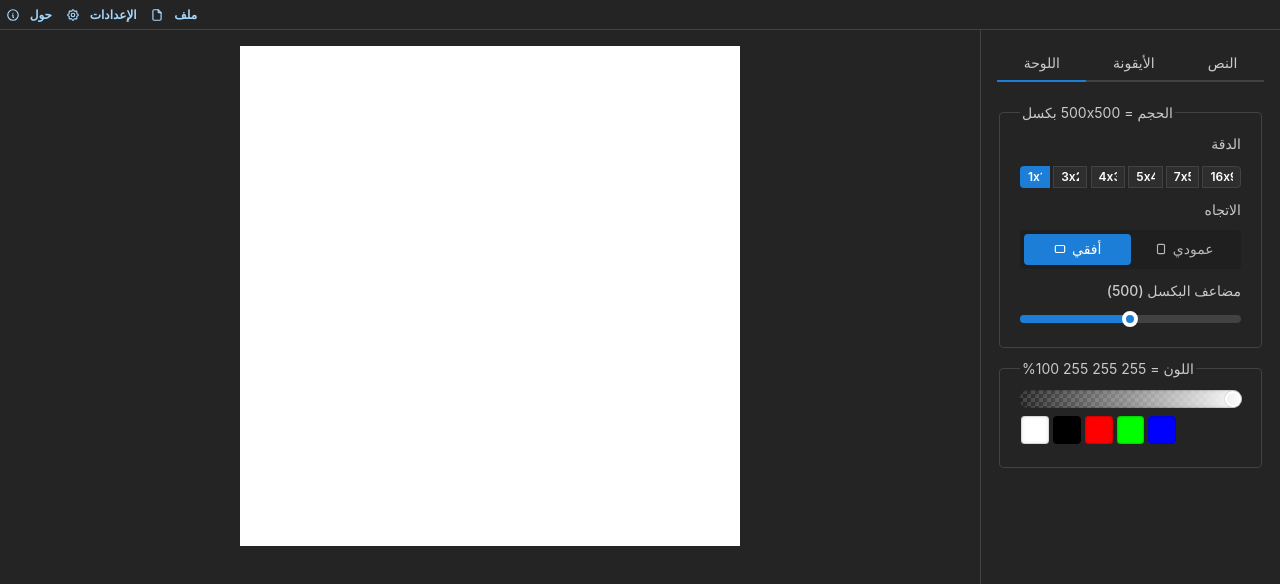
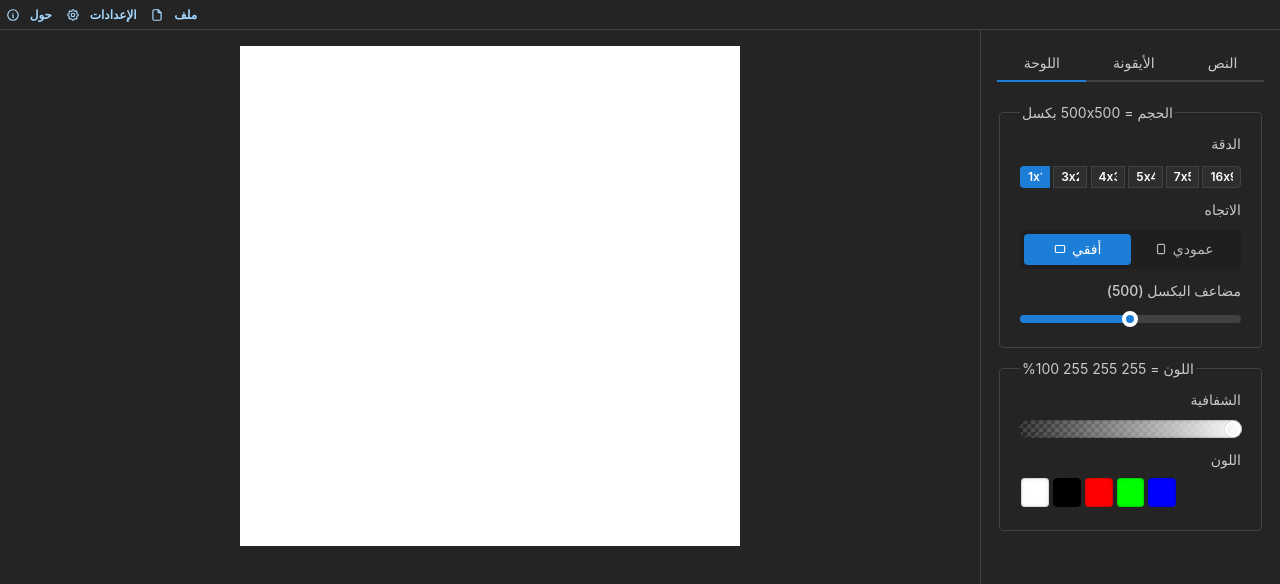
Before and after one commit to Shiaarak/Shiaarak, a React (Vite) app: page / in a window 1280 px wide. Shown: the top 584 px of the page. Built offline with nearby package versions, Linux system fonts and the light colour scheme.

Commit message:
Add text labels to Color selector

```diff
--- a/src/components/selectors/Color.tsx
+++ b/src/components/selectors/Color.tsx
@@ -1,6 +1,6 @@
 import { useContext, useEffect, useState } from 'react'
-import { ColorPicker, AlphaSlider, Fieldset } from '@mantine/core'
-import { LangContext, translate } from '../../settings'
+import { ColorPicker, AlphaSlider, Fieldset, Text, Space } from '@mantine/core'
+import { LangContext, textProps, translate } from '../../settings'
 
 export interface ColorSelProps extends ColorSelVarProps, ColorSelCallbackProps {}
 
@@ -60,10 +60,17 @@ export default function ColorSel({ colors: choices = ['#000000'], onChange }: Co
         }
       }}
     >
+      <Text {...textProps}>{translate('sel.color.transparency')}</Text>
+      <Space h="xs" />
       <AlphaSlider color={color} value={opacity} onChange={setOpacity} />
 
       {opacity > 0 && (
-        <ColorPicker fullWidth format="hex" value={color} withPicker={false} onChange={setColor} swatches={choices} />
+        <>
+          <Space h="sm" />
+
+          <Text {...textProps}>{translate('sel.color.color')}</Text>
+          <ColorPicker fullWidth format="hex" value={color} withPicker={false} onChange={setColor} swatches={choices} />
+        </>
       )}
     </Fieldset>
   )
--- a/src/langs/ar.json
+++ b/src/langs/ar.json
@@ -23,8 +23,10 @@
   "sel": {
     "color": {
       "legend": "اللون = ",
+      "color": "اللون",
       "rbga": "$1 $2 $3 $4%",
-      "transparent": "شفاف"
+      "transparent": "شفاف",
+      "transparency": "الشفافية"
     },
     "size": {
       "legend": "الحجم = $1x$2 بكسل",
--- a/src/langs/en.json
+++ b/src/langs/en.json
@@ -23,8 +23,10 @@
   "sel": {
     "color": {
       "legend": "Color = ",
+      "color": "Color",
       "rbga": "$1 $2 $3 $4%",
-      "transparent": "Transparent"
+      "transparent": "Transparent",
+      "transparency": "Transparency"
     },
     "size": {
       "legend": "Size = $1x$2 px",
```
